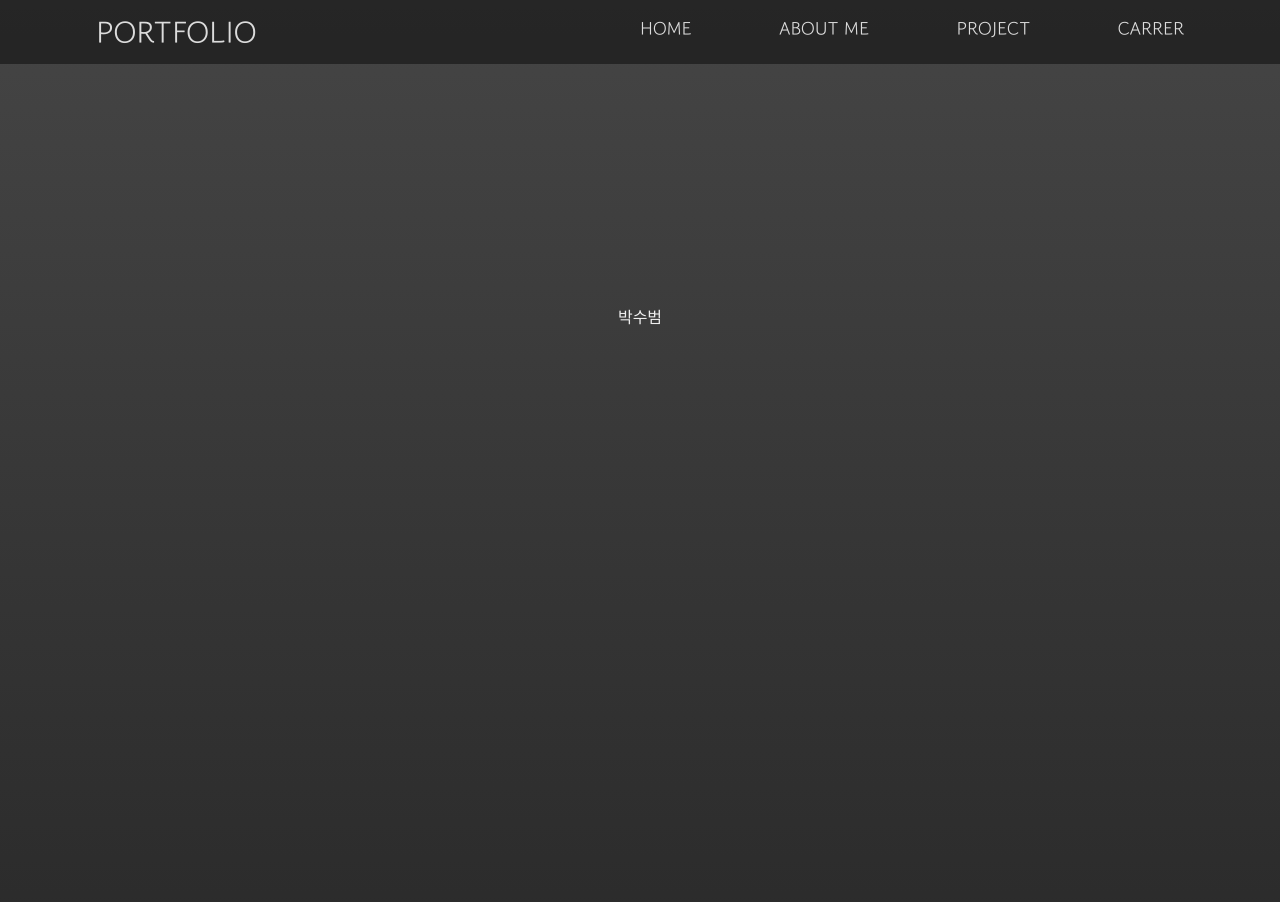
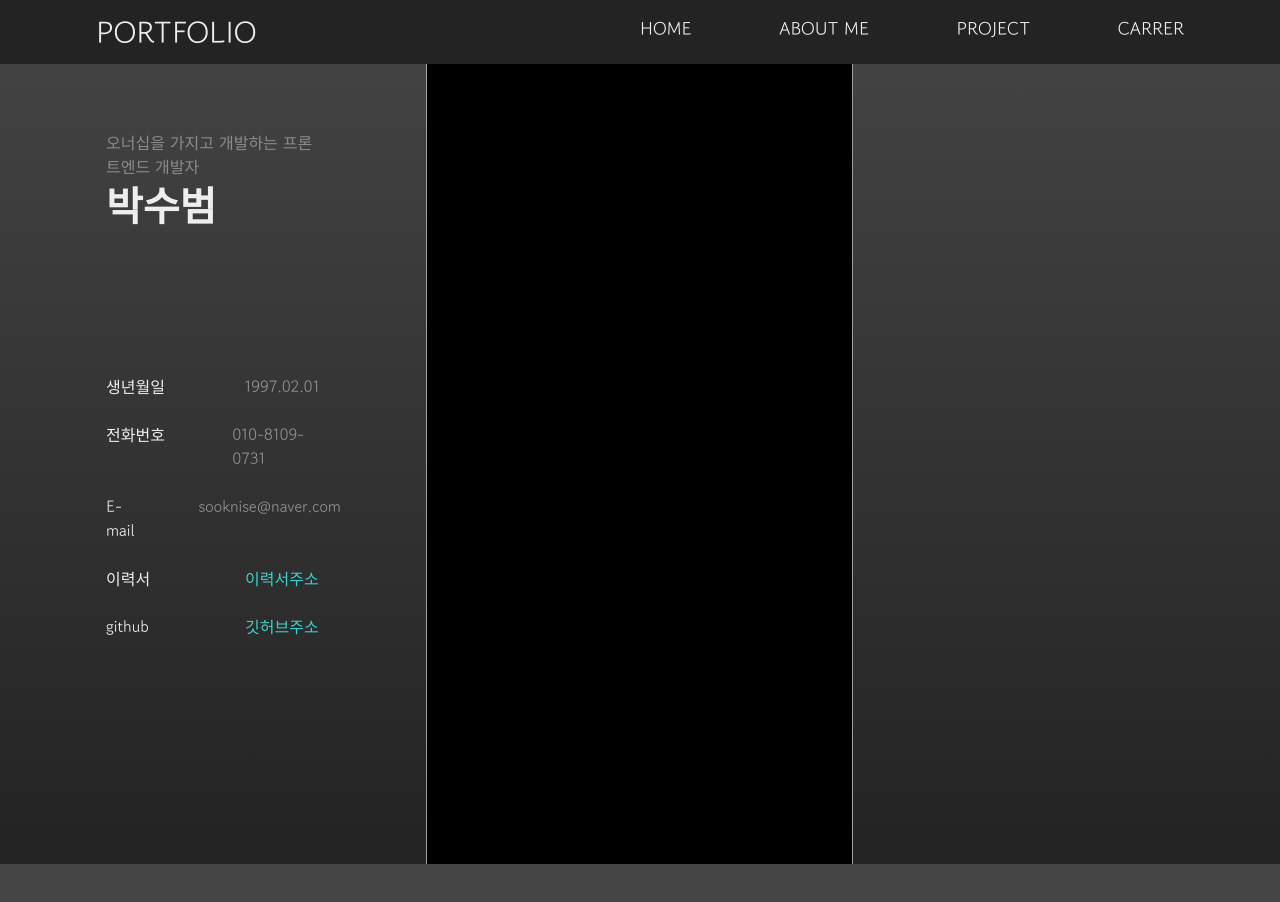
Before and after one commit to parksubeom/next_portfolio, a Next.js app: page /about_me in a window 1280 px wide. Shown: the top 902 px of the page. After the commit the page ends 864 px from the top, so only its background shows below. Built offline with nearby package versions, Linux system fonts and the light colour scheme.

Commit message:
feat : 기술스택 페이지 레이아웃 구성

```diff
--- a/app/about_me/page.tsx
+++ b/app/about_me/page.tsx
@@ -2,8 +2,56 @@ import Image from "next/image";
 import React from "react";
 export default function AboutMe() {
   return (
-    <section className="flex min-h-screen flex-col items-center justify-between p-24">
-      <h1>박수범</h1>
+    <section className="flex flex-col min-h-screen items-center justify-between pt-16 w-screen">
+      <div className="flex w-screen h-screen">
+        {" "}
+        <article className="border-r border-[--color-main-002] relative w-1/3 h-screen">
+          <div className="w-full  px-[106px] py-[66px]">
+            <h3 className="text-gray-300 font-medium opacity-50">
+              오너십을 가지고 개발하는 프론트엔드 개발자
+            </h3>
+            <h1 className="font-bold text-sub-title">박수범</h1>
+          </div>
+          <div className="w-full h-[500px] px-[106px] py-[66px]">
+            <ul className="flex flex-col w-full h-full">
+              <li className="relative w-full flex justify-start gap-[4rem] py-3">
+                <span className="w-[75px]">생년월일</span>
+                <span className="opacity-50">1997.02.01</span>
+              </li>
+              <li className="relative w-full flex justify-start gap-[4rem] py-3">
+                <span className="w-[75px]">전화번호</span>
+                <span className="opacity-50">010-8109-0731</span>
+              </li>
+              <li className="relative w-full flex justify-start gap-[4rem] py-3">
+                <span className="w-[75px]">E-mail</span>
+                <span className="opacity-50">sooknise@naver.com</span>
+              </li>
+              <li className="relative w-full flex justify-start gap-[4rem] py-3">
+                <span className="w-[75px]">이력서</span>
+                <a
+                  className="text-[--color-sub-002] opacity-80"
+                  href="https://fuchsia-kettle-64f.notion.site/c150267c535647239be2da8b28a292cd?pvs=25/"
+                  target="_blank"
+                >
+                  이력서주소
+                </a>
+              </li>
+              <li className="relative w-full flex justify-start gap-[4rem] py-3">
+                <span className="w-[75px]">github</span>
+                <a
+                  className="text-[--color-sub-002] opacity-80"
+                  href="https://github.com/parksubeom/"
+                  target="_blank"
+                >
+                  깃허브주소
+                </a>
+              </li>
+            </ul>
+          </div>
+        </article>
+        <article className="bg-black border-r border-[--color-main-002] relative w-1/3 h-screen"></article>
+        <article className=" relative w-1/3 h-screen"></article>
+      </div>
     </section>
   );
 }
--- a/app/globals.css
+++ b/app/globals.css
@@ -23,6 +23,7 @@
 }
 
 body {
+  box-sizing: border-box;
   color: var(--color-main-001);
   background: linear-gradient(to bottom, transparent, var(--color-main-004))
     var(--color-main-003);
--- a/app/layout.tsx
+++ b/app/layout.tsx
@@ -23,7 +23,7 @@ export default function RootLayout({
     <html lang="en">
       <body className={gowun_Dodum.className}>
         <Header />
-        <main className="flex min-h-screen flex-col items-center justify-between py-52 relative z-0">
+        <main className="flex min-h-screen flex-col items-center justify-between  relative z-0">
           {children}
         </main>
       </body>
--- a/app/page.tsx
+++ b/app/page.tsx
@@ -5,7 +5,7 @@ import React from "react";
 export default function Home() {
   return (
     <>
-      <section className="flex flex-col rel_width justify-center items-center gap-48">
+      <section className="flex flex-col rel_width justify-center items-center py-52 gap-48">
         <div className="flex flex-col gap-10">
           <h1 className="text-title text-center">
             <span className="font-semibold animate-identifier">S</span>
--- a/components/header.tsx
+++ b/components/header.tsx
@@ -3,7 +3,7 @@ import Link from "next/link";
 
 export default function Header() {
   return (
-    <header className="flex w-screen h-16 bg-[--color-main-004] opacity-90 justify-center items-center fixed z-[1]">
+    <header className="flex w-screen h-16 bg-[--color-main-004] justify-center items-center fixed z-[1]">
       <div className="flex rel_width item-center justify-between text-3xl">
         <Link href="/">
           <h1>PORTFOLIO</h1>
--- a/package.json
+++ b/package.json
@@ -12,7 +12,8 @@
         "next": "14.2.3",
         "react": "^18",
         "react-dom": "^18",
-        "react-icons": "^5.2.1"
+        "react-icons": "^5.2.1",
+        "shadcn-ui": "^0.8.0"
     },
     "devDependencies": {
         "@types/node": "^20",
--- a/tailwind.config.ts
+++ b/tailwind.config.ts
@@ -17,7 +17,7 @@ const config: Config = {
       backgroundImage: {
         "gradient-radial": "radial-gradient(var(--tw-gradient-stops))",
         "gradient-conic":
-          "conic-gradient(from 180deg at 50% 50%, var(--tw-gradient-stops))",
+          "conic-gradient(from 90deg at 50% 50%, var(--tw-gradient-stops))",
       },
       animation: {
         identifier: "identifier 7s ease 0s infinite normal none running",
```
Also changed, not shown: public/background.jpg (added), 1 other file (tests, documents, lock files or other folders).
